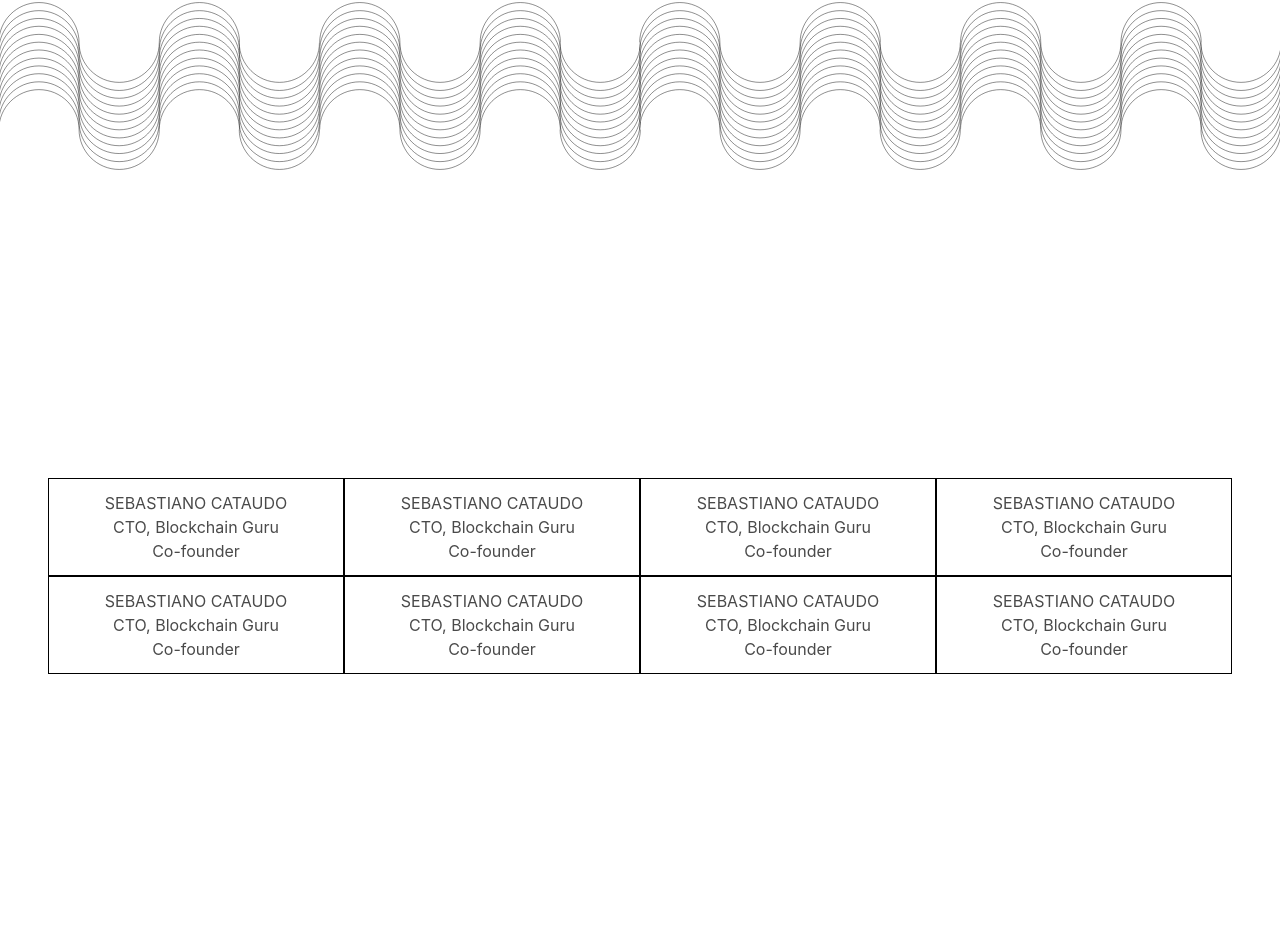
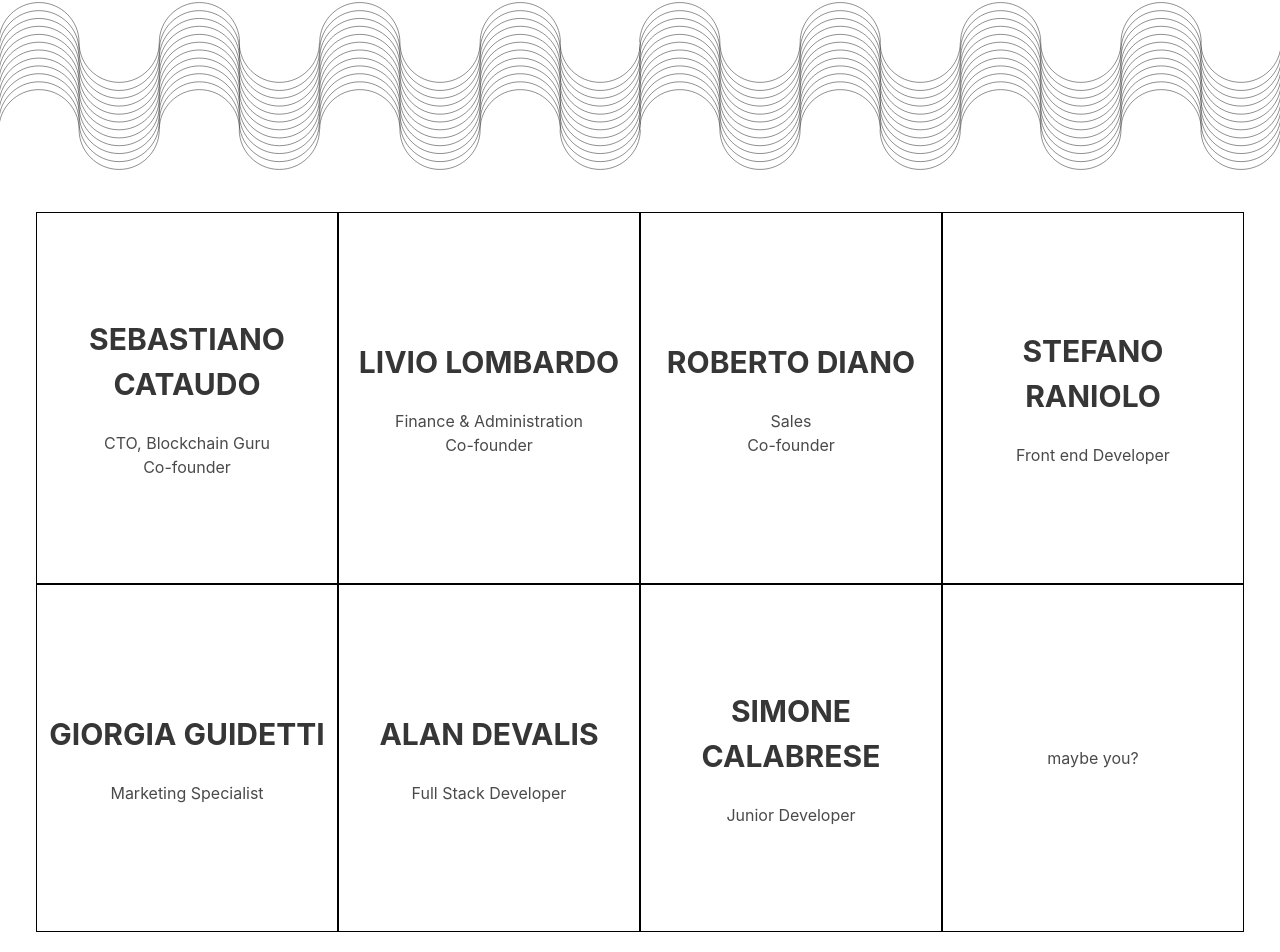
Before and after one commit to yomi-digital/website, a Vue app in the folder yomi-website/: page / in a window 1280 px wide. Shown: the part 2627-3579 px from the top of the page. Built offline with nearby package versions, Linux system fonts and the light colour scheme.

Commit message:
members added

```diff
--- a/yomi-website/src/components/Members.vue
+++ b/yomi-website/src/components/Members.vue
@@ -1,46 +1,42 @@
 <template>
-    <section class="hero is-fullheight is-default is-bold">
-        <div class="hero-body ">
-            <div class="columns has-text-centered marginZero is-multiline is-mobile width25">
-                <div class="column is-full border">
-                    <div><p>SEBASTIANO CATAUDO</p></div>
-                    <div><p>CTO, Blockchain Guru<br>Co-founder</p></div>
-                </div>
-                <br>
-                <div class="column is-full border">
-                    <div><p>SEBASTIANO CATAUDO</p></div>
-                    <div><p>CTO, Blockchain Guru<br>Co-founder</p></div>
-                </div>
+    <section class="section">
+
+        <div class="columns has-text-centered is-multiline ">
+
+            <div class="column is-one-quarter border text-vcentered">
+                <p class="name"><strong>SEBASTIANO CATAUDO</strong></p><br>
+                <p>CTO, Blockchain Guru<br>Co-founder</p>
             </div>
-            <div class="columns has-text-centered  marginZero is-multiline is-mobile width25">
-                <div class="column is-full border">
-                    <div><p>SEBASTIANO CATAUDO</p></div>
-                    <div><p>CTO, Blockchain Guru<br>Co-founder</p></div>
-                </div>
-                <div class="column is-full border">
-                    <div><p>SEBASTIANO CATAUDO</p></div>
-                    <div><p>CTO, Blockchain Guru<br>Co-founder</p></div>
-                </div>
+
+            <div class="column is-one-quarter border text-vcentered">
+                <p class="name"><strong>LIVIO LOMBARDO</strong></p><br>
+                <p>Finance & Administration<br>Co-founder</p>
             </div>
-            <div class="columns has-text-centered  marginZero is-multiline is-mobile width25">
-                <div class="column is-full border">
-                    <div><p>SEBASTIANO CATAUDO</p></div>
-                    <div><p>CTO, Blockchain Guru<br>Co-founder</p></div>
-                </div>
-                <div class="column is-full border ">
-                    <div><p>SEBASTIANO CATAUDO</p></div>
-                    <div><p>CTO, Blockchain Guru<br>Co-founder</p></div>
-                </div>
+
+            <div class="column is-one-quarter border text-vcentered">
+                <p class="name"><strong>ROBERTO DIANO</strong></p><br>
+                <p>Sales<br>Co-founder</p>
             </div>
-            <div class="columns has-text-centered  marginZero is-multiline is-mobile width25">
-                <div class="column is-full border">
-                    <div><p>SEBASTIANO CATAUDO</p></div>
-                    <div><p>CTO, Blockchain Guru<br>Co-founder</p></div>
-                </div>
-                <div class="column is-full border">
-                    <div><p>SEBASTIANO CATAUDO</p></div>
-                    <div><p>CTO, Blockchain Guru<br>Co-founder</p></div>
-                </div>
+            <div class="column is-one-quarter border text-vcentered">
+                <p class="name"><strong>STEFANO RANIOLO</strong></p><br>
+                <p>Front end Developer</p>
+            </div>
+
+            <div class="column is-one-quarter border text-vcentered">
+                <p class="name"><strong>GIORGIA GUIDETTI</strong></p><br>
+                <p>Marketing Specialist</p>
+            </div>
+            <div class="column is-one-quarter border text-vcentered">
+                <p class="name"><strong>ALAN DEVALIS</strong></p><br>
+                <p>Full Stack Developer</p>
+            </div>
+
+            <div class="column is-one-quarter border text-vcentered">
+                <p class="name"><strong>SIMONE CALABRESE</strong></p><br>
+                <p>Junior Developer</p>
+            </div>
+            <div class="column is-one-quarter border text-vcentered">
+                <p>maybe you?</p>
             </div>
         </div>
     </section>
@@ -56,26 +52,32 @@
 <style scoped>
    section{
         background-color: white;
+        height: 100vh;
     }
 
     .border{
         border: solid black 1px;
     }
-    .width25{
-        width: 25%;
+    .columns{
+        height: 90vh;
     }
 
-    .marginZero {
-        margin: 0!important;
+    .text-vcentered {
+        display: flex;
+        flex-wrap: nowrap;
+        flex-direction: column;
+        justify-content: center;
+        align-content: center;
     }
 
-    @media (max-width: 480px) {
-        .hero-body {
-            flex-direction: column;
-        }
-        .columns{
-            width: 100%;
-        }
+    .name {
+        font-size: 30px;
     }
 
+    .job {
+        font: 20px;
+    }
+
+
+
 </style>
```
